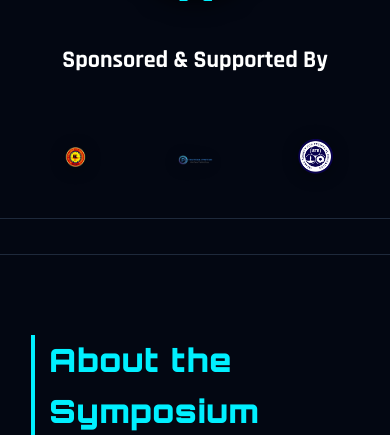
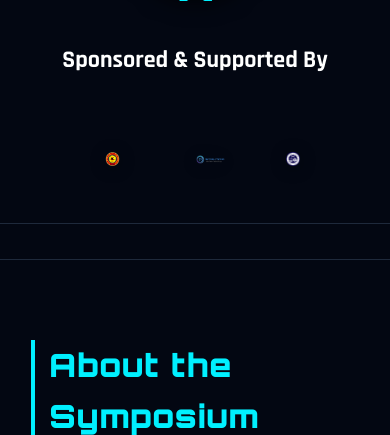
Before and after one commit to bhuvee731/sicurezz-26, a Flask app: page / in a window 390 px wide. Shown: the part 872-1307 px from the top of the page. Run offline with Flask 3, Linux system fonts and the light colour scheme.

Commit message:
Balance sponsor logo sizes

```diff
--- a/sicurezz_project/static/css/style.css
+++ b/sicurezz_project/static/css/style.css
@@ -216,25 +216,50 @@ body {
     display: flex;
     justify-content: center;
     align-items: center;
-    flex-wrap: wrap;
-    gap: 40px;
-    padding: 30px 20px;
+    gap: 35px;
+    padding: 20px 0px;
+    flex-wrap: wrap; /* Allows wrap on smaller screens if needed */
 }
 
 /* Base Uniform Logo Sizing (Desktop/Laptop) */
-.sponsor-logo,
 .sponsors-container img {
-    height: 90px;          /* Enforces equal visual height for all logos */
+    height: 60px;          /* Balanced baseline height for all logos */
     width: auto;           /* Maintains original aspect ratio */
-    max-width: 220px;      /* Prevents wide images from becoming huge */
+    max-width: 180px;      /* Keeps rectangular logos well-proportioned */
     object-fit: contain;
     filter: drop-shadow(0px 2px 8px rgba(0, 0, 0, 0.4));
     transition: transform 0.3s ease;
 }
 
+/* Specific scale correction for the 3rd image (ISTE logo) */
+.sponsors-container img:nth-child(3),
+.sponsors-container img:last-child {
+    height: 55px;          /* Slightly smaller height so its visual weight matches the others */
+    max-width: 120px;
+}
+
 .sponsor-logo:hover,
 .sponsors-container img:hover {
     transform: scale(1.05);
+}
+
+/* Mobile Responsiveness (Screens <= 768px) */
+@media screen and (max-width: 768px) {
+    .sponsors-container {
+        gap: 15px;          /* Tighten gap so all fit nicely on mobile */
+        padding: 15px 10px;
+    }
+
+    .sponsors-container img {
+        height: 45px;       /* Clear and readable on mobile without overflowing */
+        max-width: 110px;
+    }
+
+    .sponsors-container img:nth-child(3),
+    .sponsors-container img:last-child {
+        height: 40px;       /* Scaled proportionally for mobile */
+        max-width: 85px;
+    }
 }
 
 /* Mobile Responsiveness (Screens <= 768px) */
--- a/sicurezz_project/templates/index.html
+++ b/sicurezz_project/templates/index.html
@@ -84,7 +84,7 @@
 
         <!-- Logo 3 -->
         <div class="sponsor-card">
-            <img src="{{ url_for('static', filename='images/iste-logo.png') }}" alt="Sponsor 3 Logo" class="sponsor-logo">
+            <img src="{{ url_for('static', filename='images/iste-logo.png') }}" alt="ISTE Logo" class="sponsor-logo iste-logo">
         </div>
     </div>
 </div>
```
